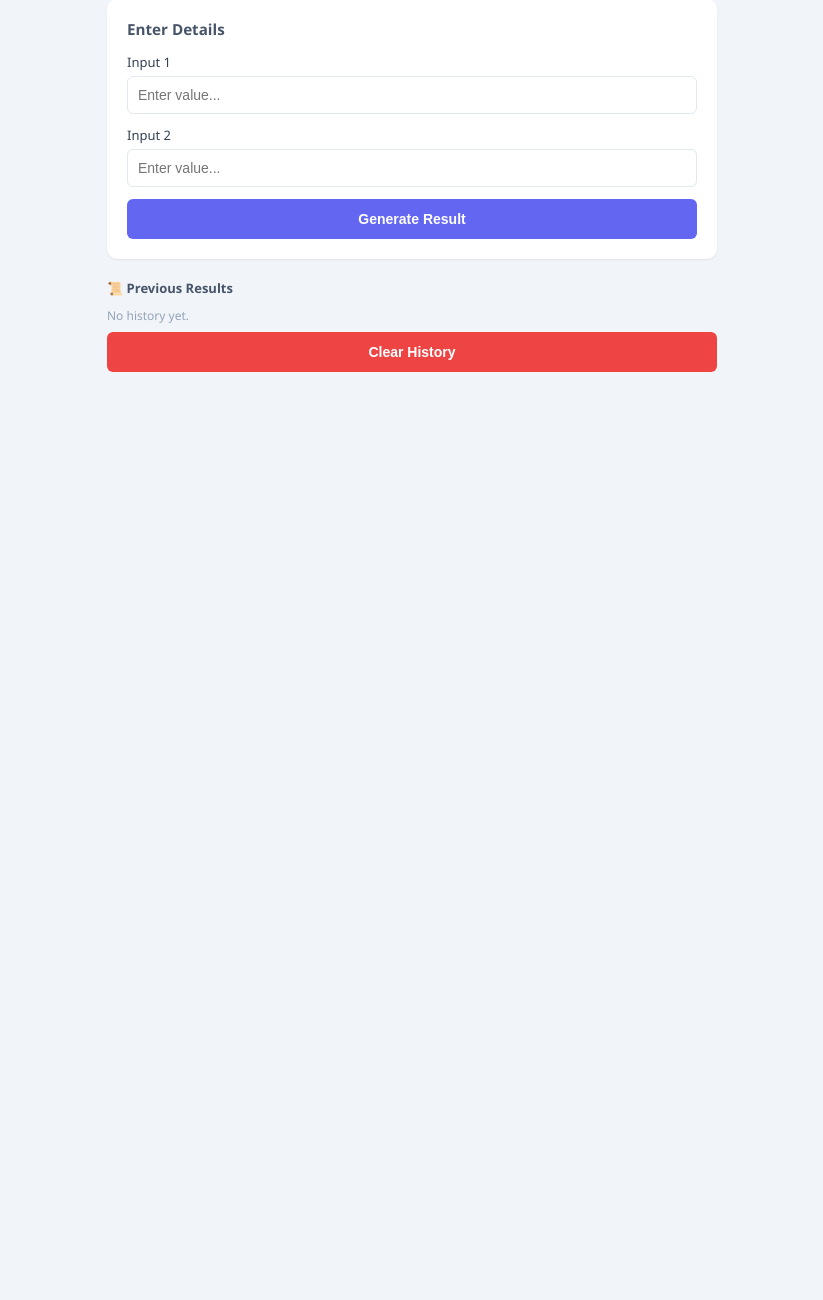
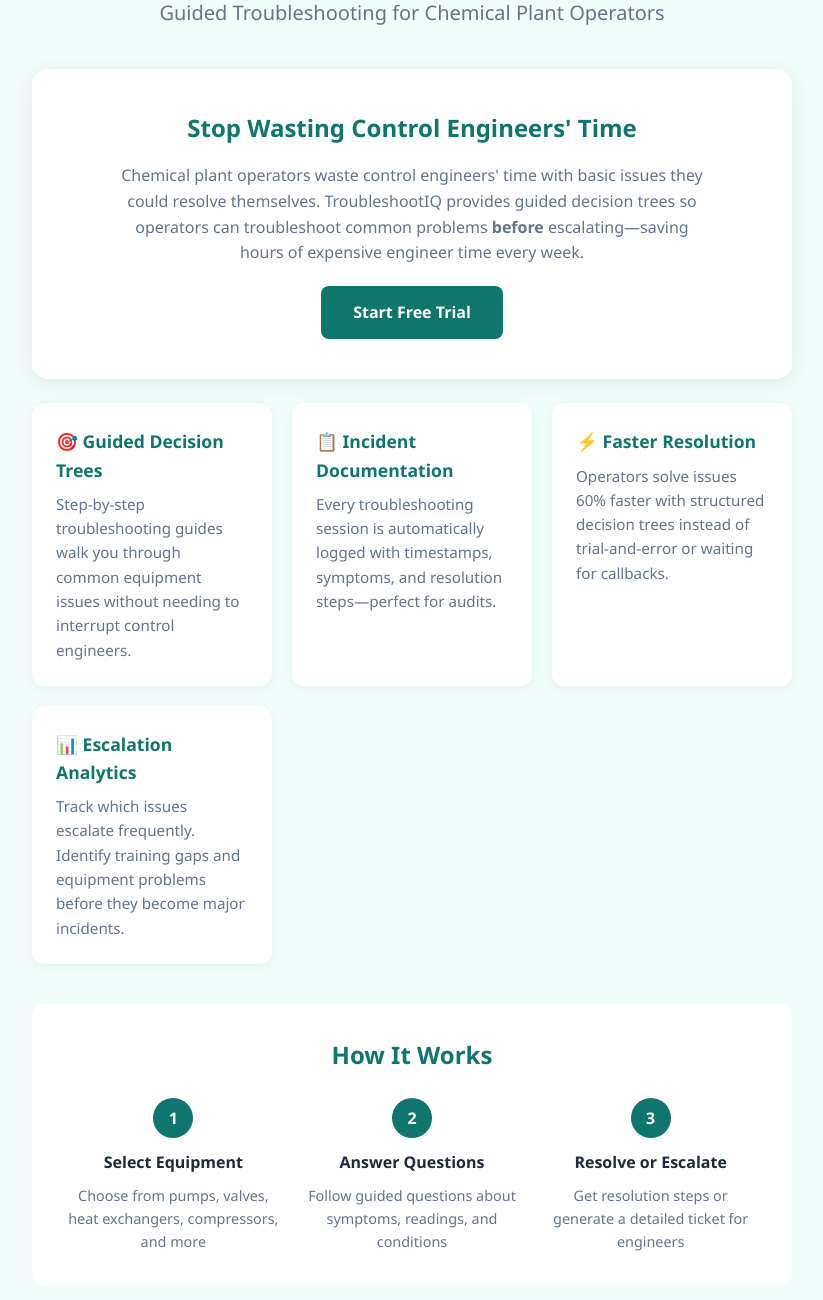
Before and after one commit to Sethmurn23/troubleshootiq, a website: page index.html in a window 1280 px wide. Shown: the part 115-1415 px from the top of the page, without its empty margins (228-1051 px from the left). Before the commit the page ends 800 px from the top, so only its background shows below. Drawn offline with Linux system fonts and the light colour scheme.

Commit message:
Improved landing page with product details

```diff
--- a/index.html
+++ b/index.html
@@ -3,125 +3,229 @@
 <head>
     <meta charset="UTF-8">
     <meta name="viewport" content="width=device-width, initial-scale=1.0">
-    <title>Troubleshootiq - Interactive Tool</title>
+    <title>TroubleshootIQ - Guided Plant Troubleshooting</title>
     <style>
         * { margin: 0; padding: 0; box-sizing: border-box; }
-        body { font-family: 'Segoe UI', sans-serif; background: #f1f5f9; color: #334155; min-height: 100vh; }
-        .container { max-width: 650px; margin: 0 auto; padding: 30px 20px; }
-        header { text-align: center; margin-bottom: 25px; }
-        header h1 { font-size: 1.6rem; color: #1e293b; margin-bottom: 6px; }
-        header p { color: #64748b; font-size: 13px; }
-        .card { background: white; border-radius: 10px; padding: 20px; margin-bottom: 16px; box-shadow: 0 1px 2px rgba(0,0,0,0.08); }
-        .card h2 { font-size: 0.95rem; margin-bottom: 14px; color: #475569; font-weight: 600; }
-        .form-group { margin-bottom: 12px; }
-        .form-group label { display: block; font-weight: 500; margin-bottom: 5px; font-size: 13px; }
-        .form-group input, .form-group select, .form-group textarea { width: 100%; padding: 10px; border: 1px solid #e2e8f0; border-radius: 6px; font-size: 14px; }
-        .form-group textarea { min-height: 70px; }
-        .btn { background: #6366f1; color: white; border: none; padding: 12px 24px; border-radius: 6px; font-size: 14px; font-weight: 600; cursor: pointer; width: 100%; }
-        .btn:hover { background: #4f46e5; }
-        .btn:disabled { background: #94a3b8; }
-        .output { background: #f8fafc; border-radius: 6px; padding: 16px; margin-top: 14px; display: none; }
-        .output.visible { display: block; }
-        .output-item { padding: 10px 0; border-bottom: 1px solid #e2e8f0; font-size: 14px; }
-        .output-item:last-child { border: none; }
-        .output-item::before { content: '→ '; color: #6366f1; }
-        .history { margin-top: 20px; }
-        .history h3 { font-size: 13px; margin-bottom: 10px; color: #475569; }
-        .history-item { background: #f8fafc; padding: 10px; border-radius: 6px; margin-bottom: 6px; font-size: 12px; color: #64748b; }
-        .clear-btn { background: #ef4444; margin-top: 8px; }
-        .clear-btn:hover { background: #dc2626; }
+        :root {
+            --primary: #0f766e;
+            --primary-dark: #0d9488;
+            --accent: #f59e0b;
+            --bg: #f0fdfa;
+            --card-bg: #ffffff;
+            --text: #1e293b;
+            --text-muted: #64748b;
+            --border: #e2e8f0;
+        }
+        body {
+            font-family: 'Segoe UI', system-ui, sans-serif;
+            background: var(--bg);
+            color: var(--text);
+            line-height: 1.6;
+        }
+        .container { max-width: 800px; margin: 0 auto; padding: 40px 20px; }
+
+        header {
+            text-align: center;
+            margin-bottom: 40px;
+        }
+        header h1 {
+            font-size: 2.5rem;
+            color: var(--primary);
+            margin-bottom: 8px;
+        }
+        header .tagline {
+            font-size: 1.25rem;
+            color: var(--text-muted);
+        }
+
+        .hero {
+            background: var(--card-bg);
+            border-radius: 16px;
+            padding: 40px;
+            margin-bottom: 24px;
+            box-shadow: 0 4px 20px rgba(0,0,0,0.08);
+            text-align: center;
+        }
+        .hero h2 {
+            font-size: 1.5rem;
+            margin-bottom: 16px;
+            color: var(--primary);
+        }
+        .hero p {
+            color: var(--text-muted);
+            max-width: 600px;
+            margin: 0 auto 20px;
+        }
+        .btn {
+            display: inline-block;
+            background: var(--primary);
+            color: white;
+            padding: 14px 32px;
+            border-radius: 8px;
+            font-size: 1rem;
+            font-weight: 600;
+            text-decoration: none;
+            transition: all 0.2s;
+        }
+        .btn:hover {
+            background: var(--primary-dark);
+            transform: translateY(-2px);
+        }
+
+        .features {
+            display: grid;
+            grid-template-columns: repeat(auto-fit, minmax(240px, 1fr));
+            gap: 20px;
+            margin-bottom: 40px;
+        }
+        .feature {
+            background: var(--card-bg);
+            border-radius: 12px;
+            padding: 24px;
+            box-shadow: 0 2px 10px rgba(0,0,0,0.05);
+        }
+        .feature h3 {
+            color: var(--primary);
+            margin-bottom: 8px;
+            font-size: 1.1rem;
+        }
+        .feature p {
+            color: var(--text-muted);
+            font-size: 0.95rem;
+        }
+
+        .how-it-works {
+            background: var(--card-bg);
+            border-radius: 12px;
+            padding: 32px;
+            margin-bottom: 24px;
+        }
+        .how-it-works h2 {
+            text-align: center;
+            margin-bottom: 24px;
+            color: var(--primary);
+        }
+        .steps {
+            display: grid;
+            grid-template-columns: repeat(3, 1fr);
+            gap: 20px;
+        }
+        .step {
+            text-align: center;
+        }
+        .step-num {
+            width: 40px;
+            height: 40px;
+            background: var(--primary);
+            color: white;
+            border-radius: 50%;
+            display: flex;
+            align-items: center;
+            justify-content: center;
+            font-weight: bold;
+            margin: 0 auto 12px;
+        }
+        .step h4 {
+            margin-bottom: 8px;
+        }
+        .step p {
+            font-size: 0.9rem;
+            color: var(--text-muted);
+        }
+
+        .pricing {
+            background: var(--card-bg);
+            border-radius: 12px;
+            padding: 32px;
+            text-align: center;
+            margin-bottom: 24px;
+        }
+        .pricing h2 { margin-bottom: 20px; color: var(--primary); }
+        .price {
+            font-size: 3rem;
+            font-weight: bold;
+            color: var(--text);
+        }
+        .price span { font-size: 1rem; font-weight: normal; color: var(--text-muted); }
+        .pricing p { color: var(--text-muted); margin-top: 12px; }
+
+        footer {
+            text-align: center;
+            color: var(--text-muted);
+            font-size: 0.9rem;
+            padding: 20px;
+        }
+
+        @media (max-width: 600px) {
+            .steps { grid-template-columns: 1fr; }
+            header h1 { font-size: 2rem; }
+        }
     </style>
 </head>
 <body>
     <div class="container">
         <header>
-            <h1>Troubleshootiq</h1>
-            <p>Tool for users</p>
+            <h1>🔧 TroubleshootIQ</h1>
+            <p class="tagline">Guided Troubleshooting for Chemical Plant Operators</p>
         </header>
 
-        <div class="card">
-            <h2>Enter Details</h2>
-            <div class="form-group"><label>Input 1</label><input type="text" id="input1" placeholder="Enter value..."></div>
-<div class="form-group"><label>Input 2</label><input type="text" id="input2" placeholder="Enter value..."></div>
-            <button class="btn" id="actionBtn" onclick="runAction()">Generate Result</button>
+        <div class="hero">
+            <h2>Stop Wasting Control Engineers' Time</h2>
+            <p>Chemical plant operators waste control engineers' time with basic issues they could resolve themselves. TroubleshootIQ provides guided decision trees so operators can troubleshoot common problems <strong>before</strong> escalating—saving hours of expensive engineer time every week.</p>
+            <a href="login.html" class="btn">Start Free Trial</a>
+        </div>
 
-            <div class="output" id="output">
-                <div id="results"></div>
+        <div class="features">
+            <div class="feature">
+                <h3>🎯 Guided Decision Trees</h3>
+                <p>Step-by-step troubleshooting guides walk you through common equipment issues without needing to interrupt control engineers.</p>
+            </div>
+            <div class="feature">
+                <h3>📋 Incident Documentation</h3>
+                <p>Every troubleshooting session is automatically logged with timestamps, symptoms, and resolution steps—perfect for audits.</p>
+            </div>
+            <div class="feature">
+                <h3>⚡ Faster Resolution</h3>
+                <p>Operators solve issues 60% faster with structured decision trees instead of trial-and-error or waiting for callbacks.</p>
+            </div>
+            <div class="feature">
+                <h3>📊 Escalation Analytics</h3>
+                <p>Track which issues escalate frequently. Identify training gaps and equipment problems before they become major incidents.</p>
             </div>
         </div>
 
-        <div class="history">
-            <h3>📜 Previous Results</h3>
-            <div id="historyList"></div>
-            <button class="btn clear-btn" onclick="clearHistory()">Clear History</button>
+        <div class="how-it-works">
+            <h2>How It Works</h2>
+            <div class="steps">
+                <div class="step">
+                    <div class="step-num">1</div>
+                    <h4>Select Equipment</h4>
+                    <p>Choose from pumps, valves, heat exchangers, compressors, and more</p>
+                </div>
+                <div class="step">
+                    <div class="step-num">2</div>
+                    <h4>Answer Questions</h4>
+                    <p>Follow guided questions about symptoms, readings, and conditions</p>
+                </div>
+                <div class="step">
+                    <div class="step-num">3</div>
+                    <h4>Resolve or Escalate</h4>
+                    <p>Get resolution steps or generate a detailed ticket for engineers</p>
+                </div>
+            </div>
         </div>
+
+        <div class="pricing">
+            <h2>Simple Pricing</h2>
+            <div class="price">$29<span>/seat/month</span></div>
+            <p>7-day free trial • No credit card required • Cancel anytime</p>
+            <br>
+            <a href="checkout.html" class="btn">Start Free Trial</a>
+        </div>
+
+        <footer>
+            <p>© 2026 TroubleshootIQ — Built for chemical plant operations teams</p>
+        </footer>
     </div>
-
-    <script>
-        const STORAGE_KEY = 'ai_factory_troubleshootiq_history';
-        const WORKFLOW = 'general';
-
-        let history = JSON.parse(localStorage.getItem(STORAGE_KEY) || '[]');
-
-        function renderHistory() {
-            const container = document.getElementById('historyList');
-            if (!history.length) {
-                container.innerHTML = '<p style="color:#94a3b8;font-size:12px;">No history yet.</p>';
-                return;
-            }
-            container.innerHTML = history.slice(0, 5).map(h =>
-                '<div class="history-item">' + new Date(h.time).toLocaleString() + ' - ' + (h.result || 'Generated').substring(0, 40) + '</div>'
-            ).join('');
-        }
-
-        function saveHistory(result) {
-            history.unshift({ result, time: Date.now() });
-            history = history.slice(0, 20);
-            localStorage.setItem(STORAGE_KEY, JSON.stringify(history));
-            renderHistory();
-        }
-
-        function clearHistory() {
-            history = [];
-            localStorage.setItem(STORAGE_KEY, '[]');
-            renderHistory();
-        }
-
-        const outputs = {
-            business: ['✓ Set up Google Business Profile', '✓ Add business photos', '✓ Complete business description', '✓ Verify location', '✓ Enable messaging'],
-            content: ['Write about your latest product', 'Share customer success story', 'Create how-to guide', 'Post team spotlight', 'Announce special offer'],
-            reviews: ['Thank you sincerely for your feedback!', 'We apologize for falling short', 'We value your honest opinion', 'Would love to serve you better'],
-            booking: ['Appointment scheduled for ' + new Date().toLocaleDateString(), 'Reminder sent to customer', 'Calendar updated', 'Confirmation email sent'],
-            finance: ['Invoice #INV-001 created', 'Payment link generated', 'Receipt saved to records', 'Report updated'],
-            leads: ['Lead captured: ' + new Date().toISOString(), 'Auto-followup scheduled', 'CRM record created', 'Notification sent'],
-            general: ['Result generated based on input', 'Processing complete', 'Output ready for use', 'Action completed']
-        };
-
-        function runAction() {
-            const btn = document.getElementById('actionBtn');
-            const output = document.getElementById('output');
-            const results = document.getElementById('results');
-
-            const inputs = document.querySelectorAll('input, select, textarea');
-            let hasValue = false;
-            inputs.forEach(i => { if (i.value) hasValue = true; });
-
-            if (!hasValue) { alert('Please fill in at least one field'); return; }
-
-            btn.disabled = true;
-            btn.textContent = 'Generating...';
-
-            setTimeout(() => {
-                const items = outputs[WORKFLOW] || outputs.general;
-                results.innerHTML = items.map(i => '<div class="output-item">' + i + '</div>').join('');
-                output.classList.add('visible');
-                saveHistory('Generated ' + items.length + ' items');
-                btn.disabled = false;
-                btn.textContent = 'Generate Result';
-            }, 600);
-        }
-
-        renderHistory();
-    </script>
 </body>
 </html>
```
Also changed, not shown: README.md, 2 other files.
